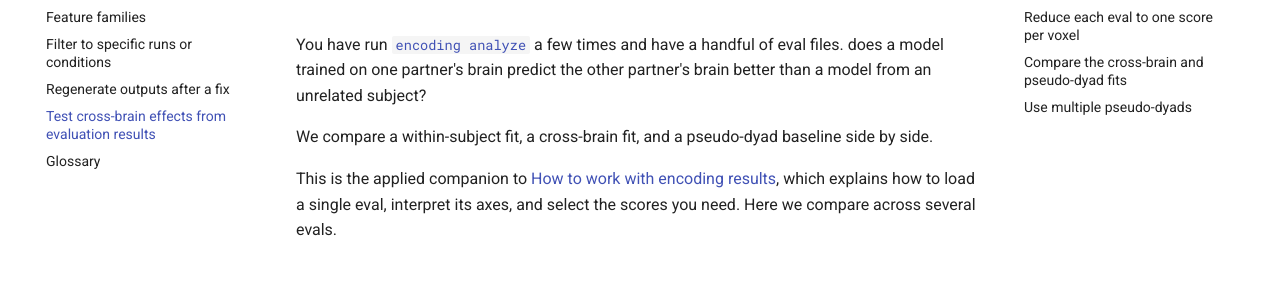
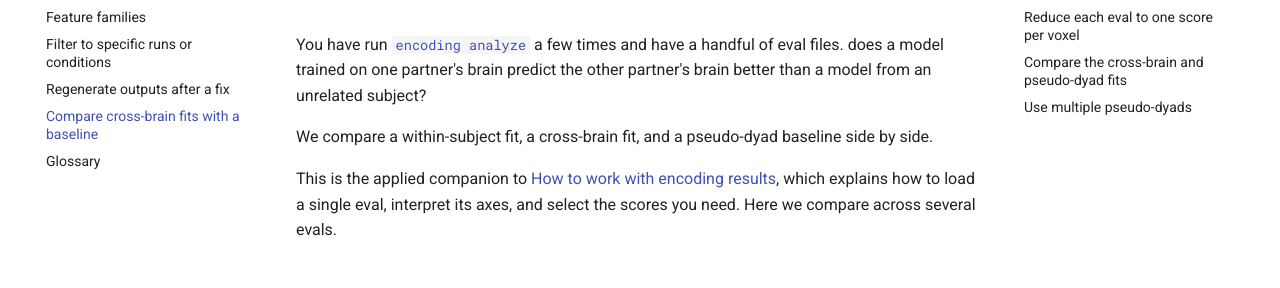
Before and after one commit to princeton-ddss/hypline, an MkDocs documentation site: the page built from docs/mkdocs/FAQ/analyze-evals.md, in a window 1280 px wide. Shown: the part 196-484 px from the top of the page. Built offline with MkDocs 1.6.1 and Material for MkDocs 9.7.7, drawn with Linux system fonts in a browser that asks for light colours; comment, search, counter and statistics services are not loaded; the version menu is left out.

Commit message:
Update FAQ entry for cross-brain effects

```diff
--- a/docs/mkdocs.yml
+++ b/docs/mkdocs.yml
@@ -104,5 +104,5 @@ nav:
     - Feature families: FAQ/feature-families.md
     - Filter to specific runs or conditions: FAQ/filter.md
     - Regenerate outputs after a fix: FAQ/regenerate.md
-    - Test cross-brain effects from evaluation results: FAQ/analyze-evals.md
+    - Compare cross-brain fits with a baseline: FAQ/analyze-evals.md
     - Glossary: FAQ/glossary.md
```
